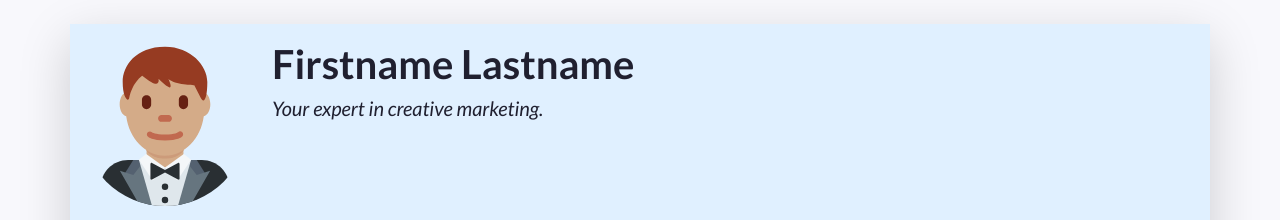
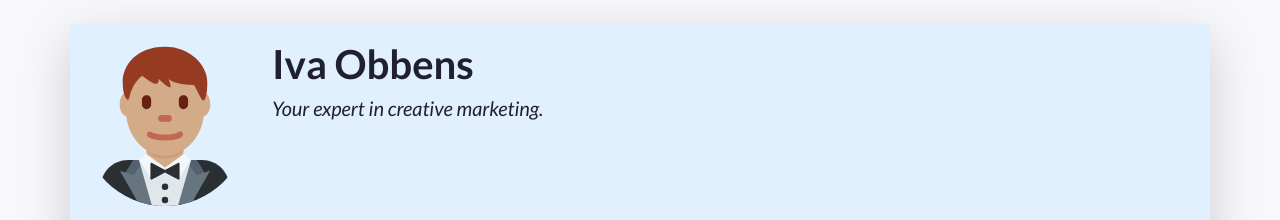
Before and after one commit to IvaObbens/prj4-cv, a plain HTML site: page index.html in a window 1280 px wide. Shown: the top 220 px of the page. Drawn offline with nearby package versions, Linux system fonts and the light colour scheme.

Commit message:
Changed by name
Changed the Name to my own

```diff
--- a/index.html
+++ b/index.html
@@ -49,7 +49,7 @@
           A container to wrap around your name and tagline. Full-width at small size, then columns of increasing size.
         -->
         <div class="col-12 col-sm-8 col-md-9 col-lg-10 my-3 header-content">
-          <h1 class="fw-bolder">Firstname Lastname</h1>
+          <h1 class="fw-bolder">Iva Obbens</h1>
           <h5 class="fst-italic tagline">Your expert in creative marketing.</h5>
         </div>
       </header>
```
Also changed, not shown: 1 other file.
